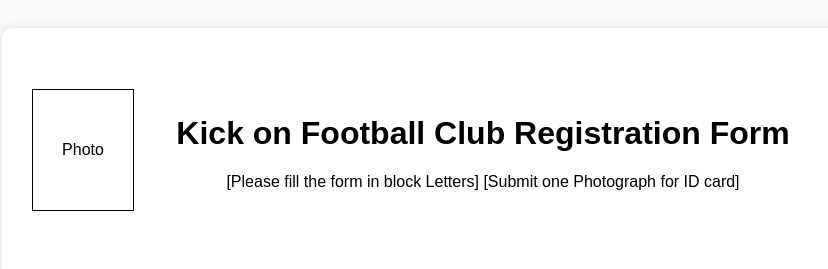
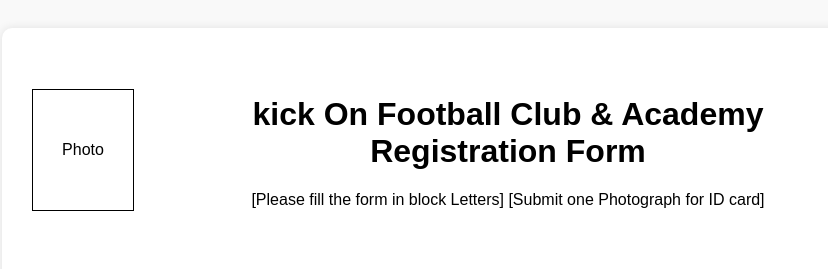
Before and after one commit to AbrarAmjad214/football, a plain HTML site: page index.html in a window 1280 px wide. Shown: the top 269 px of the page, 108-936 px from the left. Drawn offline with Linux system fonts and the light colour scheme.

Commit message:
text alighn

```diff
--- a/index.html
+++ b/index.html
@@ -10,7 +10,7 @@
     <div class="header">
       <div class="photo-box">Photo</div>
       <div class="form-title">
-        <h1>Kick on Football Club Registration Form</h1>
+        <h1>kick On Football Club & Academy <br> Registration Form</h1>
         <p class="para">[Please fill the form in block Letters] [Submit one Photograph for ID card]</p>
       </div>
       <div class="logo-box">
--- a/style.css
+++ b/style.css
@@ -103,3 +103,6 @@ button[type="submit"] {
 .para{
   align-items: center;
 }
+.form-title{
+  margin-left: 50px;
+}
```
